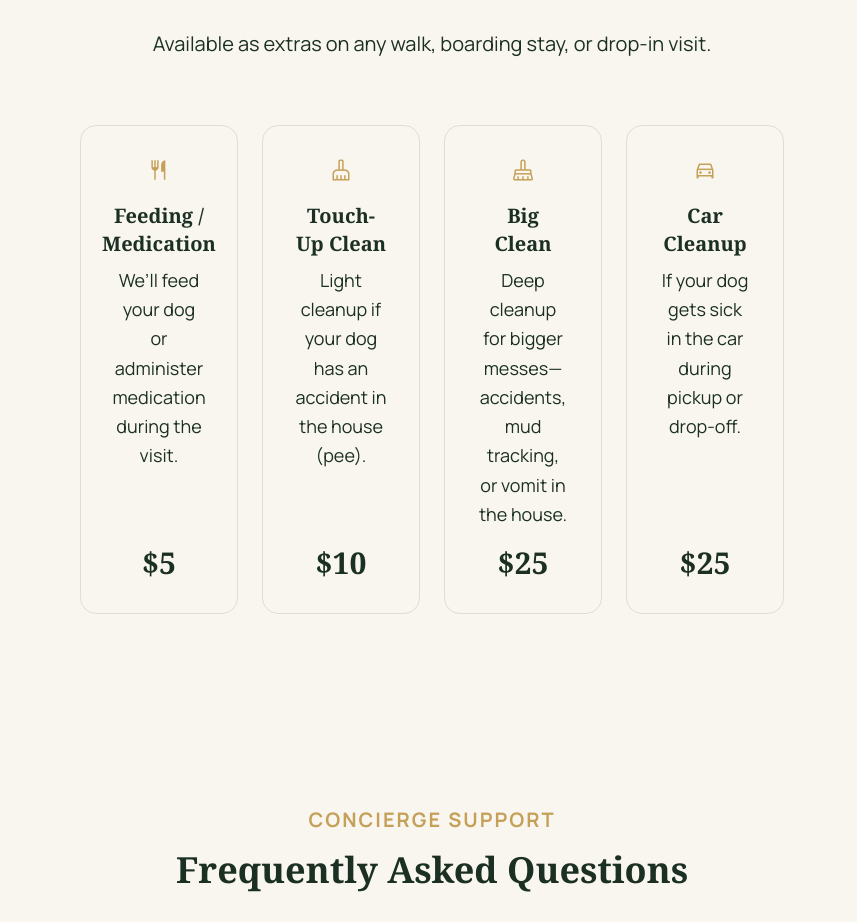
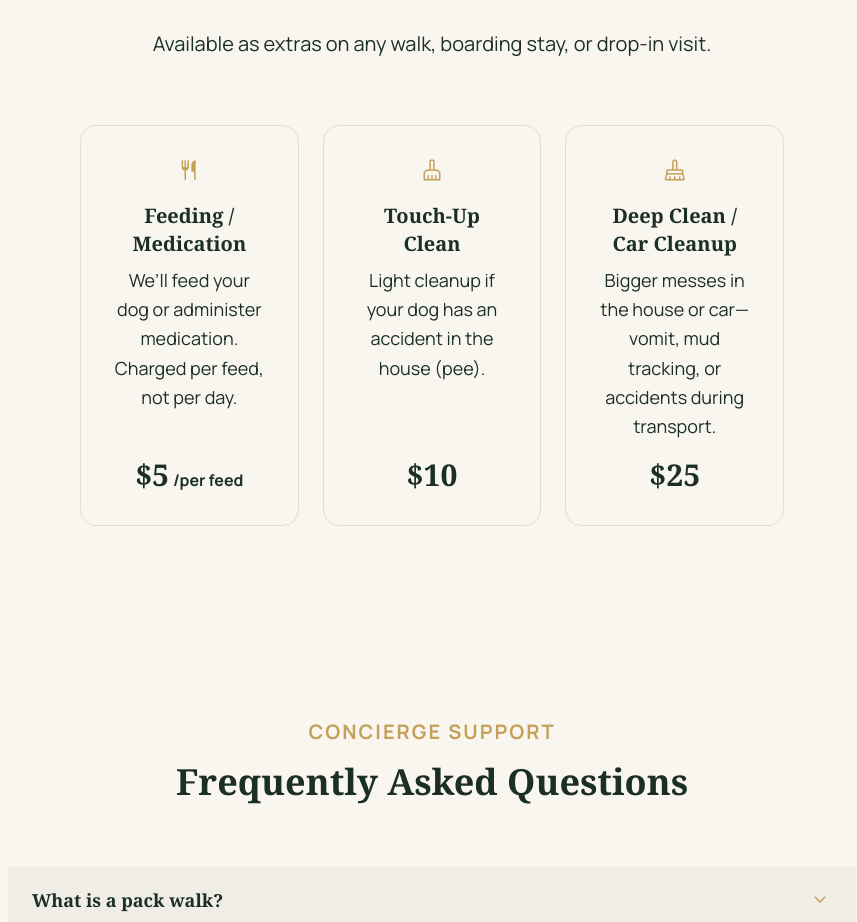
Before and after one commit to EducatedBernie/gentlemans-paw, a Next.js app: page / in a window 1280 px wide. Shown: the part 10185-11107 px from the top of the page, without its empty margins (400-1257 px from the left). Built offline with nearby package versions, Linux system fonts and the light colour scheme.

Commit message:
Combine big clean + car cleanup, feeding is per feed not per day

```diff
--- a/src/components/sections/AddOnsSection.tsx
+++ b/src/components/sections/AddOnsSection.tsx
@@ -7,25 +7,22 @@ const addOns = [
     icon: "restaurant",
     title: "Feeding / Medication",
     price: "$5",
-    description: "We\u2019ll feed your dog or administer medication during the visit.",
+    priceSuffix: "per feed",
+    description: "We\u2019ll feed your dog or administer medication. Charged per feed, not per day.",
   },
   {
     icon: "cleaning_services",
     title: "Touch-Up Clean",
     price: "$10",
+    priceSuffix: "",
     description: "Light cleanup if your dog has an accident in the house (pee).",
   },
   {
     icon: "mop",
-    title: "Big Clean",
+    title: "Deep Clean / Car Cleanup",
     price: "$25",
-    description: "Deep cleanup for bigger messes\u2014accidents, mud tracking, or vomit in the house.",
-  },
-  {
-    icon: "directions_car",
-    title: "Car Cleanup",
-    price: "$25",
-    description: "If your dog gets sick in the car during pickup or drop-off.",
+    priceSuffix: "",
+    description: "Bigger messes in the house or car\u2014vomit, mud tracking, or accidents during transport.",
   },
 ];
 
@@ -43,7 +40,7 @@ export default function AddOnsSection() {
           Available as extras on any walk, boarding stay, or drop-in visit.
         </p>
 
-        <div className="grid grid-cols-1 sm:grid-cols-2 lg:grid-cols-4 gap-6">
+        <div className="grid grid-cols-1 sm:grid-cols-2 lg:grid-cols-3 gap-6">
           {addOns.map((item) => (
             <div
               key={item.title}
@@ -60,6 +57,7 @@ export default function AddOnsSection() {
               </p>
               <p className="font-headline text-3xl font-bold text-[#1B3022]">
                 {item.price}
+                {item.priceSuffix && <span className="text-base font-body text-[#1B3022] ml-1">/{item.priceSuffix}</span>}
               </p>
             </div>
           ))}
```
